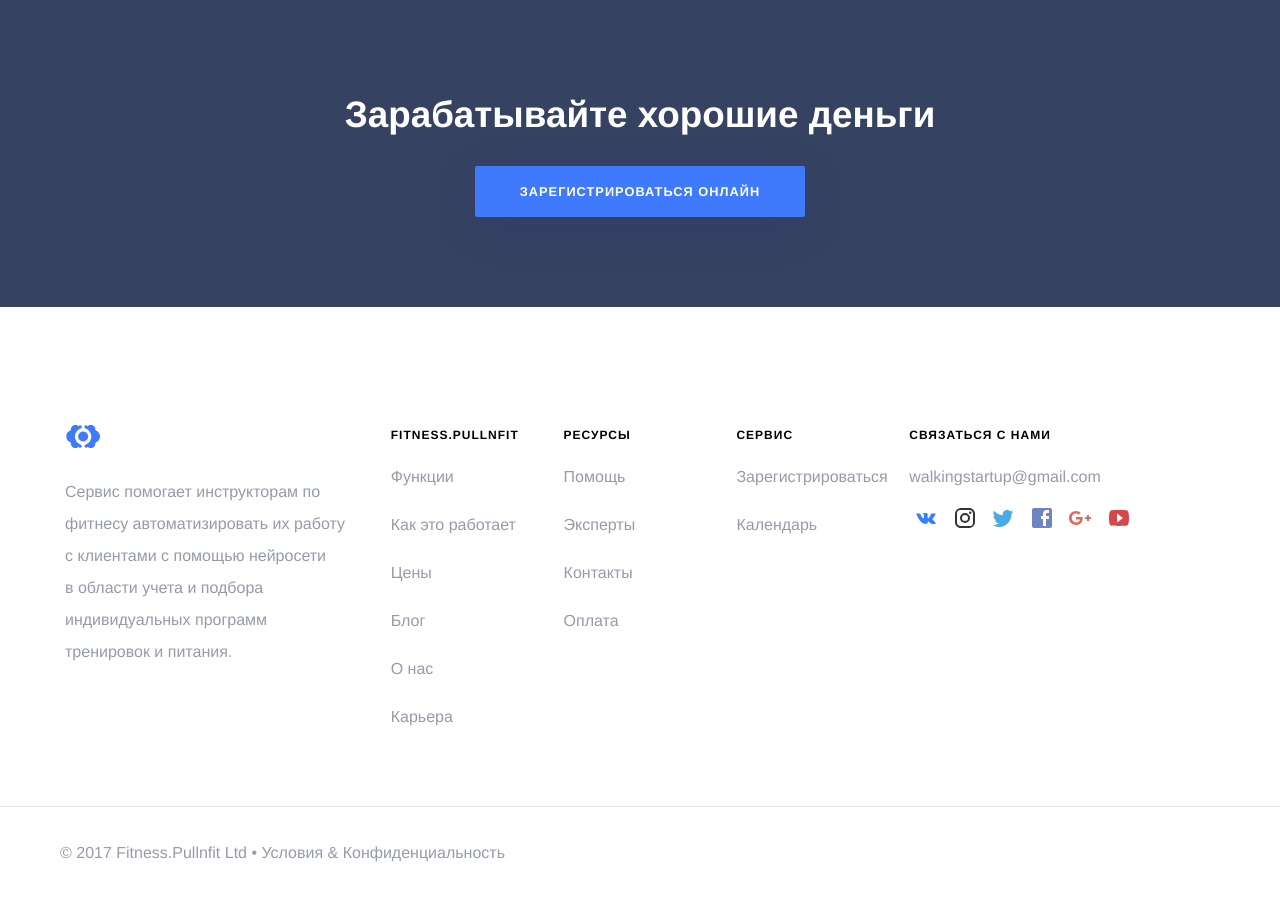
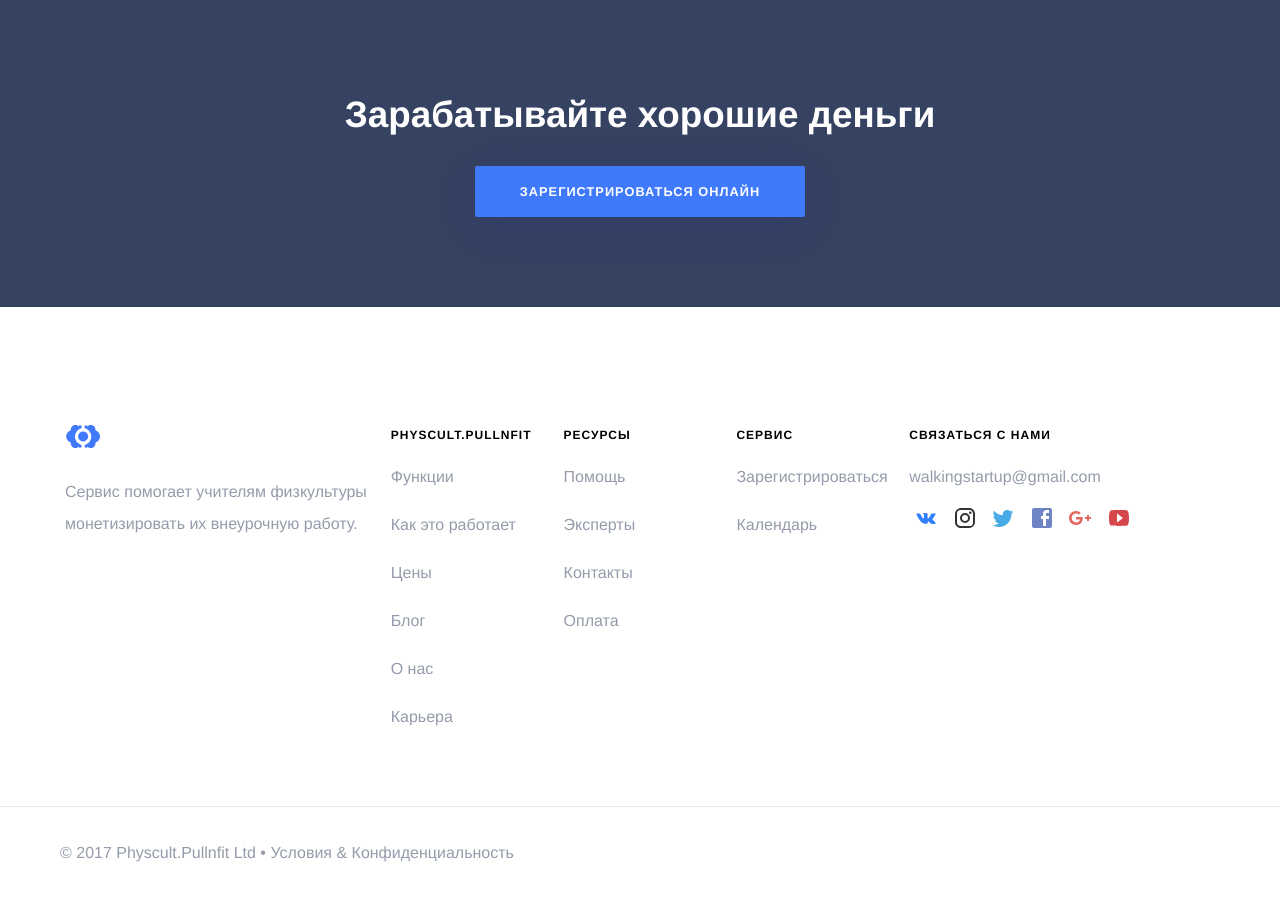
Before and after one commit to RakhimyanTim/physcult.github.io, a Jekyll site: the page built from pages/index.html, in a window 1280 px wide and 900 px high, scrolled down 3393 px. Built offline with Jekyll 4.4.1, drawn with Linux system fonts in a browser that asks for light colours; some web fonts are replaced.

Commit message:
Update footer.html

```diff
--- a/_includes/navigation/footer.html
+++ b/_includes/navigation/footer.html
@@ -3,10 +3,10 @@
 		<div class="footer-links">
 			<div class="about">
 				{% include navigation/logo.html %}
-				<p>Сервис помогает инструкторам по фитнесу автоматизировать их работу <br>с клиентами с помощью нейросети <br>в области учета и подбора индивидуальных программ <br>тренировок и питания. </p>
+				<p>Сервис помогает учителям физкультуры монетизировать их внеурочную работу. </p>
 			</div>
 			<ul>
-				<li><h4>Fitness.Pullnfit</h4></li>
+				<li><h4>Physcult.Pullnfit</h4></li>
 				<li><a href="/features/">Функции</a></li>
 				<li><a href="/how-it-works/">Как это работает</a></li>
 				<li><a href="/pricing/">Цены</a></li>
@@ -16,14 +16,14 @@
 			</ul>
 			<ul>
 				<li><h4>Ресурсы</h4></li>
-				<li><a href="https://help.fitness.pullnfit.ru">Помощь</a></li>
+				<li><a href="https://help.physcult.pullnfit.ru">Помощь</a></li>
 				<li><a href="/experts/">Эксперты</a></li>
 				<li><a href="/contact/">Контакты</a></li>
-				<li><a href="http://yasobe.ru/na/fitnesspullnfit">Оплата</a></li>
+				<li><a href="http://yasobe.ru/na/physcultpullnfit">Оплата</a></li>
 			</ul>
 			<ul>
 				<li><h4>Сервис</h4></li>
-				<li><a href="https://goo.gl/forms/a4kDwSTPBcGsNXgX2">Зарегистрироваться</a></li>
+				<li><a href="#">Зарегистрироваться</a></li>
 				<li><a href="https://www.google.com/intl/ru/calendar/about/">Календарь</a></li>
 
 			</ul>
@@ -31,12 +31,12 @@
 				<li><h4>Связаться с нами</h4></li>
 				<li><a href="mailto:walkingstartup@gmail.com">walkingstartup@gmail.com</a></li>
 				<li class="social">
-					<a class="vkontakte" href="https://vk.com/Fitness.Pullnfit">{% include svgs/social-icon.html icon="vkontakte" %}</a>
-					<a class="instagram" href="https://www.instagram.com/Fitness.Pullnfit">{% include svgs/social-icon.html icon="instagram" %}</a>
-					<a class="twitter" href="https://twitter.com/Fitness.Pullnfit">{% include svgs/social-icon.html icon="twitter" %}</a>
-					<a class="facebook" href="https://www.facebook.com/Fitness.Pullnfit">{% include svgs/social-icon.html icon="facebook" %}</a>
-					<a class="google-plus" href="https://plus.google.com/+Fitness.Pullnfit">{% include svgs/social-icon.html icon="google-plus" %}</a>
-					<a class="youtube" href="https://www.youtube.com/c/Fitness.Pullnfit">{% include svgs/social-icon.html icon="youtube" %}</a>
+					<a class="vkontakte" href="https://vk.com/Physcult.Pullnfit">{% include svgs/social-icon.html icon="vkontakte" %}</a>
+					<a class="instagram" href="https://www.instagram.com/Physcult.Pullnfit">{% include svgs/social-icon.html icon="instagram" %}</a>
+					<a class="twitter" href="https://twitter.com/Physcult.Pullnfit">{% include svgs/social-icon.html icon="twitter" %}</a>
+					<a class="facebook" href="https://www.facebook.com/Physcult.Pullnfit">{% include svgs/social-icon.html icon="facebook" %}</a>
+					<a class="google-plus" href="https://plus.google.com/+Physcult.Pullnfit">{% include svgs/social-icon.html icon="google-plus" %}</a>
+					<a class="youtube" href="https://www.youtube.com/c/Physcult.Pullnfit">{% include svgs/social-icon.html icon="youtube" %}</a>
 				</li>
 			</ul>
 
@@ -46,7 +46,7 @@
 
 	<div class="legal-line">
 		<p class="wrapper wrapper-large">
-			&copy; {{ site.time | date: '%Y' }} Fitness.Pullnfit Ltd &bull;
+			&copy; {{ site.time | date: '%Y' }} Physcult.Pullnfit Ltd &bull;
 			<a href="#">Условия</a> &amp;
 			<a href="#">Конфиденциальность</a>
 		</p>
```
